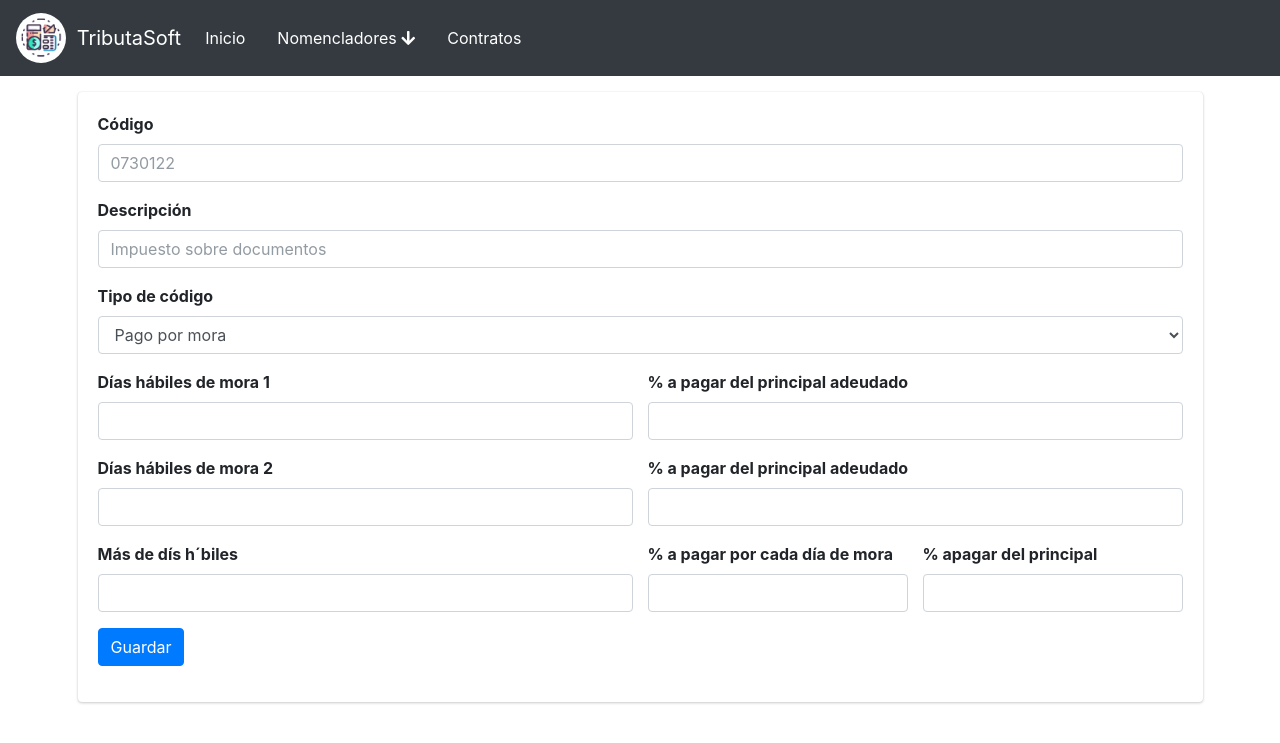
After one commit to AleHS-99/PagosOnat, a Flask app: template templates/cod_edit.html in a window 1280 px wide. The commit adds this page. Shown: the top 743 px of the page. Run offline with Flask 3, Linux system fonts and the light colour scheme; the template is opened without the code that fills it, so the values that code supplies are empty; some libraries are stand-ins or nearby versions.

Commit message:
codigo_completo
CodigoTributario Terminado, avanzamos y eso les duele

```diff
--- a/main.py
+++ b/main.py
@@ -110,8 +110,9 @@ def cod_add():
             pc_1 = request.form.get('porcentaje_mora1')
             pc_2 = request.form.get('porcentaje_mora2')
             pc_3 = request.form.get('porcentaje_mora3')
+            pc_32 = request.form.get('porcentaje_mora4')
             n_codigo = CodigoPagoMora(codigo=codigo, descripcion=desc,dias_mora1=d1,dias_mora2=d2,dias_mora3=d3,
-                                      porcentaje_mora1=pc_1,porcentaje_mora2=pc_2,porcentaje_mora3=pc_3)
+                                      porcentaje_mora1=pc_1,porcentaje_mora2=pc_2,porcentaje_mora3=pc_3,porcentaje_mora3_2=pc_32)
             db.session.add(n_codigo)
             db.session.commit()
         flash('El código ha sido añadido correctamente.')
@@ -122,25 +123,129 @@ def cod_add():
 @app.route('/codigo/delete/<string:tipo>/<int:id>', methods=['GET', 'POST'])
 def delete_cod(tipo,id):
     s=0
+    ps = 0
+    pm = 0
     if tipo == 'simple':
         s = db.session.query(CodigoSimple).get_or_404(id)
     elif tipo == 'salario':
-        pass
+        ps = db.session.query(CodigoPagoSalarial).get_or_404(id)
+    elif tipo == 'mora':
+        pm = db.session.query(CodigoPagoMora).get_or_404(id)
     else:
         pass
     if request.method=='GET':
         if not s==0:
             return render_template('cod_delete.html', codigo=s.codigo)
+        elif not ps==0:
+            return render_template('cod_delete.html', codigo=ps.codigo)
+        elif not pm==0:
+            return render_template('cod_delete.html', codigo=pm.codigo)
         else:
-            return render_template('cod_delete.html')
+            return redirect('/codigo')
     elif request.method=='POST':
         if not s==0:
             db.session.delete(s)
             db.session.commit()
             flash('El código ha sido eliminado correctamente.')
+        elif not ps==0:
+            db.session.delete(ps)
+            db.session.commit()
+            flash('El código ha sido eliminado correctamente.')
+        elif not pm==0:
+            db.session.delete(pm)
+            db.session.commit()
+            flash('El código ha sido eliminado correctamente.')
         return redirect('/codigo')
     else:
         return render_template('cod_delete.html')
+
+@app.route('/codigo/edit/<string:tipo>/<int:id>/', methods=['GET', 'POST'])
+def cod_edit(tipo,id):
+    s=0
+    ps = 0
+    pm = 0
+    if tipo == 'simple':
+        s = db.session.query(CodigoSimple).get_or_404(id)
+    elif tipo == 'salario':
+        ps = db.session.query(CodigoPagoSalarial).get_or_404(id)
+    elif tipo == 'mora':
+        pm = db.session.query(CodigoPagoMora).get_or_404(id)
+    else:
+        pass
+    if request.method=='GET':
+        if not s==0:
+            return render_template('cod_edit.html', tipo=tipo, obj=s)
+        elif not ps==0:
+            return render_template('cod_edit.html', tipo=tipo, obj=ps)
+        elif not pm==0:
+            return render_template('cod_edit.html', tipo=tipo, obj=pm)
+        else:
+            return redirect('/codigo')
+    elif request.method=='POST':
+        codigo = request.form.get('codigo')
+        desc = request.form.get('descripcion')
+        if not s == 0:
+            fecha = request.form.get('fecha_pago')
+            pc = request.form.get('porcentaje')
+            s.codigo=codigo
+            s.descripcion=desc
+            s.porcentaje=pc
+            s.fecha_pago=fecha
+            db.session.commit()
+        elif not ps == 0:
+            fecha = request.form.get('fecha_pago')
+            s_excento = request.form.get('salario_excento')
+            s_1 = request.form.get('tope1')
+            s_2 = request.form.get('tope2')
+            s_3 = request.form.get('tope3')
+            s_4 = request.form.get('tope4')
+            s_5 = request.form.get('tope5')
+            s_6 = request.form.get('tope6')
+            pc_1 = request.form.get('porcentaje1')
+            pc_2 = request.form.get('porcentaje2')
+            pc_3 = request.form.get('porcentaje3')
+            pc_4 = request.form.get('porcentaje4')
+            pc_5 = request.form.get('porcentaje5')
+            pc_6 = request.form.get('porcentaje6')
+            ps.codigo=codigo
+            ps.descripcion=desc
+            ps.fecha_pago=fecha
+            ps.monto_excento= s_excento
+            ps.monto_pago1=s_1
+            ps.monto_pago2=s_2
+            ps.monto_pago3=s_3
+            ps.monto_pago4=s_4
+            ps.monto_pago5=s_5
+            ps.monto_pago6=s_6
+            ps.porcentaje1=pc_1
+            ps.porcentaje2=pc_2
+            ps.porcentaje3=pc_3
+            ps.porcentaje4=pc_4
+            ps.porcentaje5=pc_5
+            ps.porcentaje6=pc_6
+            db.session.commit()
+        else:
+            d1 = request.form.get('dias_mora1')
+            d2 = request.form.get('dias_mora2')
+            d3 = request.form.get('dias_mora3')
+            pc_1 = request.form.get('porcentaje_mora1')
+            pc_2 = request.form.get('porcentaje_mora2')
+            pc_3 = request.form.get('porcentaje_mora3')
+            pc_32 = request.form.get('porcentaje_mora4')
+            pm.codigo=codigo
+            pm.descripcion=desc
+            pm.dias_mora1=d1
+            pm.dias_mora2=d2
+            pm.dias_mora3=d3
+            pm.porcentaje_mora1=pc_1
+            pm.porcentaje_mora2=pc_2
+            pm.porcentaje_mora3=pc_3
+            pm.porcentaje_mora3_2=pc_32
+            db.session.commit()
+        flash('El código ha sido Editado correctamente.')
+        return redirect('/codigo')
+    else:
+        return render_template('cod_edit.html')
 
 
 def create_all_tables():
--- a/templates/base.html
+++ b/templates/base.html
@@ -1,6 +1,6 @@
 <html>
     <head>
-        <title>SPONAT</title>
+        <title>TributaSoft</title>
         <meta charset="UTF-8">
         <link rel="stylesheet" href="{{ url_for('static',filename='js/plugins/fontawesome-free/css/all.min.css') }}">
         <link rel="stylesheet" href="{{ url_for('static',filename='js/plugins/datatables-bs4/css/dataTables.bootstrap4.min.css') }}">
@@ -37,7 +37,7 @@
             <div class="container-fluid">
               <a class="navbar-brand" href="{{ url_for('Home') }}">
                 <img src="{{ url_for('static',filename='icon/logo.jpg') }}" alt="Icono" width="50" height="50" class="d-inline-block align-text-top">
-                 &nbsp; SPONAT
+                 &nbsp; TributaSoft
               </a>
               <button class="navbar-toggler" type="button" data-bs-toggle="collapse" data-bs-target="#navbarNav" aria-controls="navbarNav" aria-expanded="false" aria-label="Toggle navigation">
                 <span class="navbar-toggler-icon"></span>
--- a/templates/cod_add.html
+++ b/templates/cod_add.html
@@ -160,7 +160,7 @@
                 </div>
             </div>
                 <!-- Botón para enviar el formulario -->
-                <button type="submit" class="btn btn-primary">Enviar</button>
+                <button type="submit" class="btn btn-primary">Guardar</button>
               </form>
             </div>
           </div>
--- /dev/null
+++ b/templates/cod_edit.html
@@ -0,0 +1,238 @@
+{% extends 'base.html' %}
+
+{% block content %}
+
+{% if tipo=='simple' %}
+<div class="content">
+    <p></p>
+    <div class="container">
+    <div class="row">
+    <div class="col-12">
+        <div class="card">
+            <div class="card-body">
+              <form method="post">
+                <div class="form-group">
+                  <label for="codigo">Código</label>
+                  <input type="text" value="{{obj.codigo}}" placeholder="0730122" class="form-control" id="codigo" name="codigo" required>
+                </div>
+                <div class="form-group">
+                    <label for="descripcion">Descripción</label>
+                    <input type="text" value="{{obj.descripcion}}" placeholder="Impuesto sobre documentos" class="form-control" id="descripcion" name="descripcion" required>
+                  </div>
+                <div class="form-group">
+                  <label for="tipo">Tipo de código</label>
+                  <select class="form-control" id="tipo" name="tipo">
+                    <option value="simple">Simple</option>
+                  </select>
+                </div>
+                <!-- Campos adicionales para el tipo "simple" -->
+                <div id="campos_simple" style="display: block;">
+                  <div class="form-group">
+                    <label for="fecha_pago">Fecha de pago</label>
+                    <select class="form-control" id="fecha_pago" name="fecha_pago">
+                        {%if obj.fecha_pago == 'mensual' %}
+                      <option value="mensual">Mensual</option>
+                      {% elif obj.fecha_pago == 'Trimestral' %}
+                      <option value="trimestral">Trimestral</option>
+                      {% else %}
+                      <option value="anual">Anual</option>
+                      {% endif %}
+                    </select>
+                  </div>
+                  <div class="form-group">
+                    <label for="porcentaje">Porcentaje a pagar</label>
+                    <input type="number" value ={{obj.porcentaje}} class="form-control" id="porcentaje" name="porcentaje" value="0" min="0" max="100" step="0.1">
+                  </div>
+                </div>
+                <button type="submit" class="btn btn-primary">Guardar</button>
+                </form>
+            </div>
+        </div>
+    </div>
+    </div>
+    </div>
+</div>
+{% elif tipo=='salario' %}
+<div class="content">
+    <p></p>
+    <div class="container">
+    <div class="row">
+    <div class="col-12">
+        <div class="card">
+            <div class="card-body">
+              <form method="post">
+                <div class="form-group">
+                  <label for="codigo">Código</label>
+                  <input type="text" value="{{obj.codigo}}" placeholder="0730122" class="form-control" id="codigo" name="codigo" required>
+                </div>
+                <div class="form-group">
+                    <label for="descripcion">Descripción</label>
+                    <input type="text" value="{{obj.descripcion}}" placeholder="Impuesto sobre documentos" class="form-control" id="descripcion" name="descripcion" required>
+                  </div>
+                <div class="form-group">
+                  <label for="tipo">Tipo de código</label>
+                  <select class="form-control" id="tipo" name="tipo">
+                    <option value="simple">Pago salarial</option>
+                  </select>
+                </div>
+                <!-- Campos adicionales para el tipo "pago_salarial" -->
+                <div id="campos_pago_salarial" style="display: block;">
+                    <div class="form-group">
+                      <label for="fecha_pago">Fecha de pago</label>
+                      <select class="form-control" id="fecha_pago" name="fecha_pago">
+                        <option value="mensual">Mensual</option>
+                      </select>
+                    </div>
+                    <div class="form-group">
+                      <label for="salario_excento">Salario exento</label>
+                      <input type="number" value="{{obj.monto_excento}}" class="form-control" id="salario_excento" name="salario_excento">
+                    </div>
+                    <div class="row">
+                      <div class="col-md-6">
+                        <div class="form-group">
+                          <label for="tope1">Tope salarial 1</label>
+                          <input type="number" value="{{obj.monto_pago1}}" class="form-control" id="tope1" name="tope1">
+                        </div>
+                        <div class="form-group">
+                          <label for="tope2">Tope salarial 2</label>
+                          <input type="number" value="{{obj.monto_pago2}}" class="form-control" id="tope2" name="tope2">
+                        </div>
+                        <div class="form-group">
+                          <label for="tope3">Tope salarial 3</label>
+                          <input type="number" value="{{obj.monto_pago3}}" class="form-control" id="tope3" name="tope3">
+                        </div>
+                        <div class="form-group">
+                          <label for="tope4">Tope salarial 4</label>
+                          <input type="number" value="{{obj.monto_pago4}}" class="form-control" id="tope4" name="tope4">
+                        </div>
+                        <div class="form-group">
+                          <label for="tope5">Tope salarial 5</label>
+                          <input type="number" value="{{obj.monto_pago5}}" class="form-control" id="tope5" name="tope5">
+                        </div>
+                        <div class="form-group">
+                          <label for="tope6">Tope salarial 6</label>
+                          <input type="number" value="{{obj.monto_pago6}}" class="form-control" id="tope6" name="tope6">
+                        </div>
+                      </div>
+                      <div class="col-md-6">
+                          <div class="form-group">
+                              <label for="porcentaje1">% a pagar</label>
+                              <input type="number" value="{{obj.porcentaje1}}" class="form-control" id="porcentaje1" name="porcentaje1" value="0" min="0" max="100" step="0.1">
+                            </div>
+                            <div class="form-group">
+                              <label for="porcentaje2">% a pagar</label>
+                              <input type="number" value="{{obj.porcentaje2}}" class="form-control" id="porcentaje2" name="porcentaje2" value="0" min="0" max="100" step="0.1">
+                            </div>
+                            <div class="form-group">
+                              <label for="porcentaje3">% a pagar</label>
+                              <input type="number" value="{{obj.porcentaje3}}" class="form-control" id="porcentaje3" name="porcentaje3" value="0" min="0" max="100" step="0.1">
+                            </div>
+                          <div class="form-group">
+                              <label for="porcentaje4">% a pagar</label>
+                              <input type="number" value="{{obj.porcentaje4}}" class="form-control" id="porcentaje4" name="porcentaje4" value="0" min="0" max="100" step="0.1">
+                          </div>
+                          <div class="form-group">
+                              <label for="porcentaje5">% a pagar</label>
+                              <input type="number" value="{{obj.porcentaje5}}" class="form-control" id="porcentaje5" name="porcentaje5" value="0" min="0" max="100" step="0.1">
+                          </div>
+                          <div class="form-group">
+                              <label for="porcentaje6">% a pagar</label>
+                              <input type="number" value="{{obj.porcentaje6}}" class="form-control" id="porcentaje6" name="porcentaje6" value="0" min="0" max="100" step="0.1">
+                          </div>
+                      </div>
+                    </div>
+                  </div>
+                <button type="submit" class="btn btn-primary">Guardar</button>
+                </form>
+            </div>
+        </div>
+    </div>
+    </div>
+    </div>
+</div>
+{% else %}
+<div class="content">
+    <p></p>
+    <div class="container">
+    <div class="row">
+    <div class="col-12">
+        <div class="card">
+            <div class="card-body">
+              <form method="post">
+                <div class="form-group">
+                  <label for="codigo">Código</label>
+                  <input type="text" value="{{obj.codigo}}" placeholder="0730122" class="form-control" id="codigo" name="codigo" required>
+                </div>
+                <div class="form-group">
+                    <label for="descripcion">Descripción</label>
+                    <input type="text" value="{{obj.descripcion}}" placeholder="Impuesto sobre documentos" class="form-control" id="descripcion" name="descripcion" required>
+                  </div>
+                <div class="form-group">
+                  <label for="tipo">Tipo de código</label>
+                  <select class="form-control" id="tipo" name="tipo">
+                    <option value="simple">Pago por mora</option>
+                  </select>
+                </div>
+                <!-- Campos adicionales para el tipo "pago_mora" -->
+                <div id="campos_pago_mora" style="display: block;">
+                    <div class="row">
+                    <div class="col-md-6">
+                  <div class="form-group">
+                    <label for="dias_mora1">Días hábiles de mora 1</label>
+                    <input type="number" value="{{obj.dias_mora1}}" class="form-control" id="dias_mora1" name="dias_mora1">
+                  </div>
+
+                  <div class="form-group">
+                    <label for="dias_mora2">Días hábiles de mora 2</label>
+                    <input type="number" value="{{obj.dias_mora2}}" class="form-control" id="dias_mora2" name="dias_mora2">
+                  </div>
+
+                  <div class="form-group">
+                    <label for="dias_mora3">M&aacute;s de d&iacute;s h&acute;biles</label>
+                    <input type="number" value="{{obj.dias_mora3}}" class="form-control" id="dias_mora3" name="dias_mora3">
+                  </div>
+
+                </div>
+                <div class="col-md-6">
+                    <div class="form-group">
+                        <label for="porcentaje_mora1">% a pagar del principal adeudado</label>
+                        <input type="number" value="{{obj.porcentaje_mora1}}" class="form-control" id="porcentaje_mora1" name="porcentaje_mora1" value="0" min="0" max="100" step="0.1">
+                      </div>
+                    <div class="form-group">
+                        <label for="porcentaje_mora2">% a pagar del principal adeudado</label>
+                        <input type="number" value="{{obj.porcentaje_mora2}}" class="form-control" id="porcentaje_mora2" name="porcentaje_mora2" value="0" min="0" max="100" step="0.1">
+                      </div>
+                    <div class="row">
+                        <div class="col-md-6">
+                            <div class="form-group">
+                                <label for="porcentaje_mora3">% a pagar por cada d&iacute;a de mora</label>
+                            </div>
+                            <div class="form-group" style="margin-top: -6%;">
+                                <input type="number" value="{{obj.porcentaje_mora3}}" class="form-control" id="porcentaje_mora3" name="porcentaje_mora3" value="0" min="0" max="100" step="0.1">
+                            </div>
+                        </div>
+                        <div class="col-md-6">
+                            <div class="form-group">
+                                <label for="porcentaje_mora4">% apagar del principal</label>
+                            </div>
+
+                            <div class="form-group" style="margin-top: -6%;">
+                                <input type="number" value="{{obj.porcentaje_mora3_2}}" class="form-control" id="porcentaje_mora4" name="porcentaje_mora4" value="0" min="0" max="100" step="0.1">
+                            </div>
+
+                        </div>
+                    </div>
+                </div>
+                </div>
+            </div>
+                <button type="submit" class="btn btn-primary">Guardar</button>
+                </form>
+            </div>
+        </div>
+    </div>
+    </div>
+    </div>
+</div>
+{% endif %}
+
+{% endblock %}
```
Also changed, not shown: templates/cod_base.html (+6 -6 lines), bd.sqlite.
